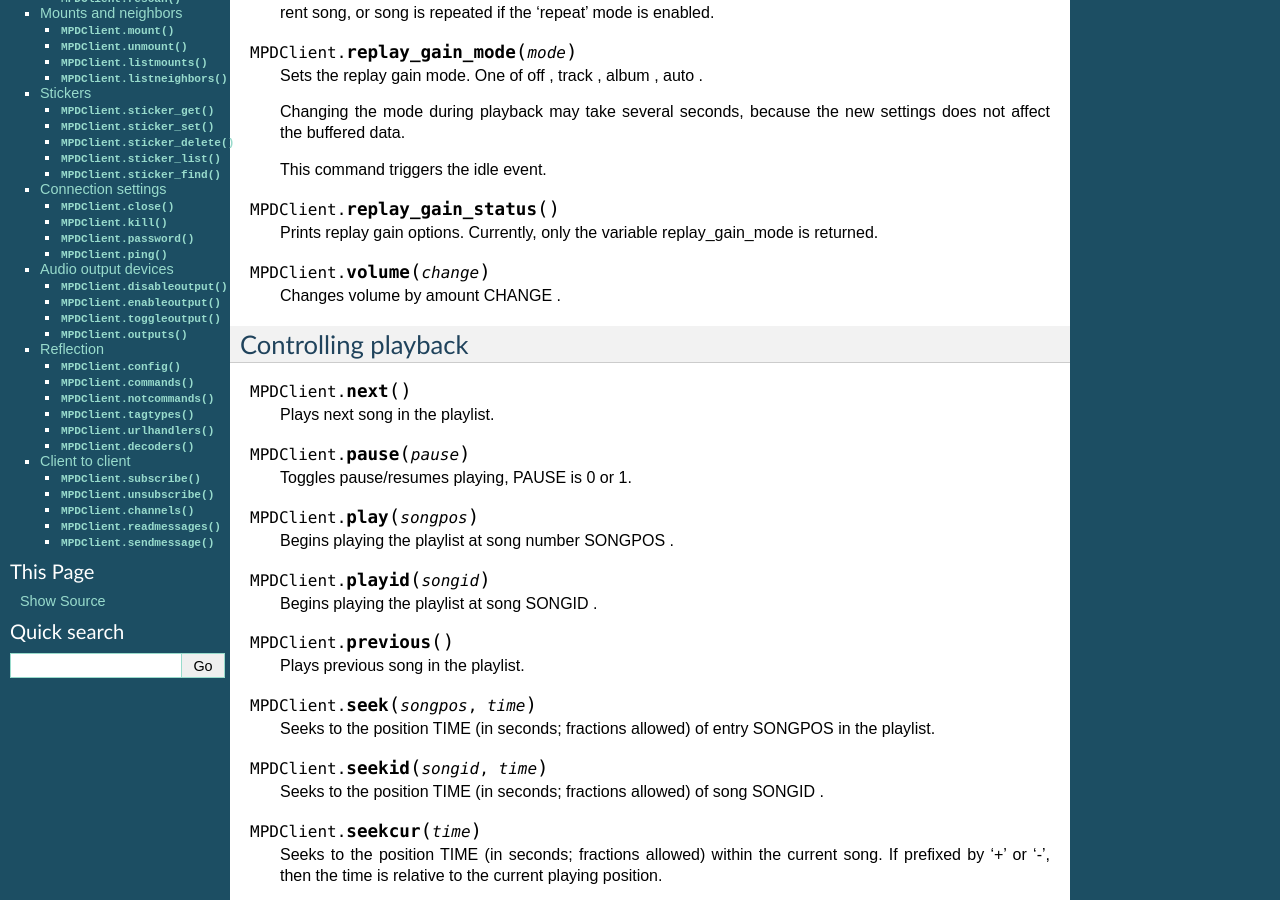
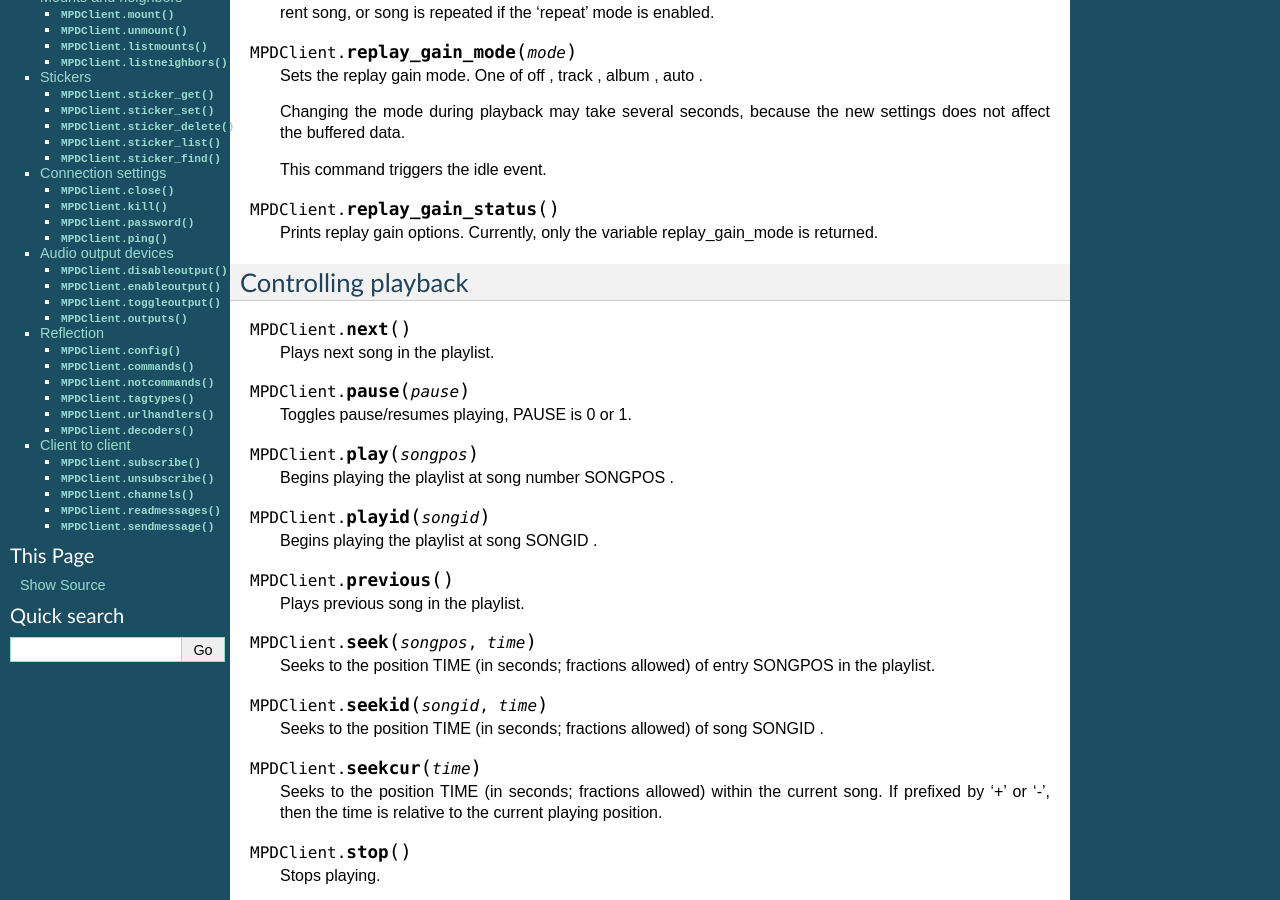
Before and after one commit to Mic92/python-mpd2, a Sphinx documentation site: the page built from doc/topics/commands.rst, in a window 1280 px wide and 900 px high, scrolled down 1333 px. Built offline with Sphinx 7.4.7, drawn with Linux system fonts in a browser that asks for light colours.

Commit message:
remove deprecated volume command from doc
fixes #68

```diff
--- a/doc/generate_command_reference.py
+++ b/doc/generate_command_reference.py
@@ -15,6 +15,8 @@ if len(sys.argv) > 1:
 
 DIR = os.path.dirname(os.path.realpath(__file__))
 header_file = os.path.join(DIR, "commands_header.txt")
+
+DEPRECATED_COMMANDS = ["volume"]
 
 with open(header_file, 'r') as f:
     print(f.read())
@@ -36,6 +38,8 @@ for section in chapter.xpath("section"):
 
     for entry in section.xpath("variablelist/varlistentry"):
         cmd = entry.xpath("term/cmdsynopsis/command")[0].text
+        if cmd in DEPRECATED_COMMANDS:
+            continue
         subcommand = ""
         args = ""
         begin_optional = False
--- a/doc/topics/commands.rst
+++ b/doc/topics/commands.rst
@@ -120,11 +120,6 @@ Playback options
               Prints replay gain options.  Currently, only the
               variable replay_gain_mode  is
               returned.
-
-
-.. function:: MPDClient.volume(change)
-
-              Changes volume by amount CHANGE .
 
 
 Controlling playback
```
